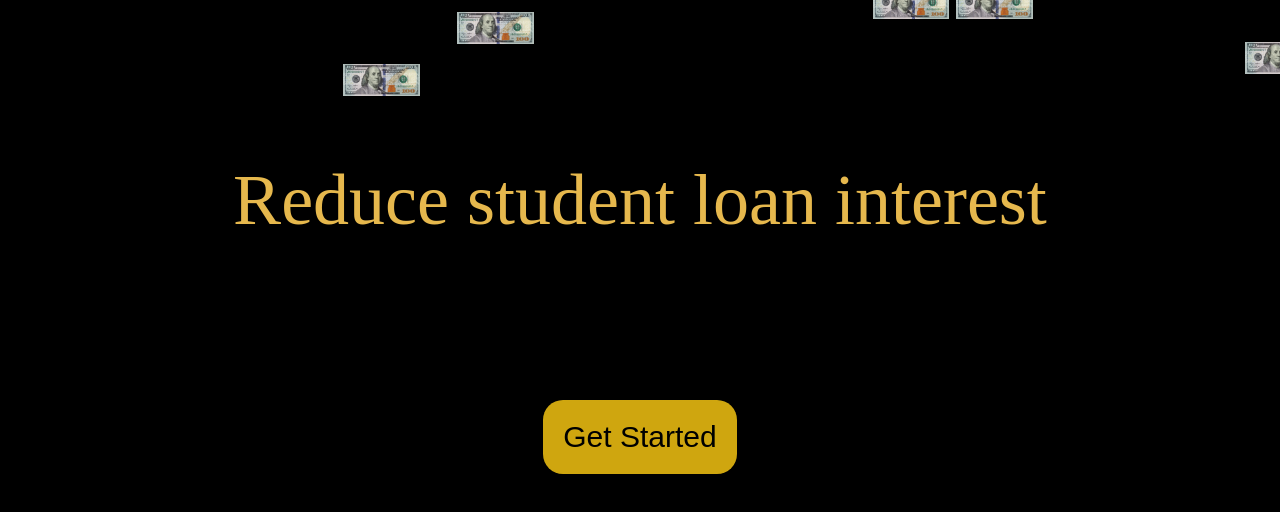
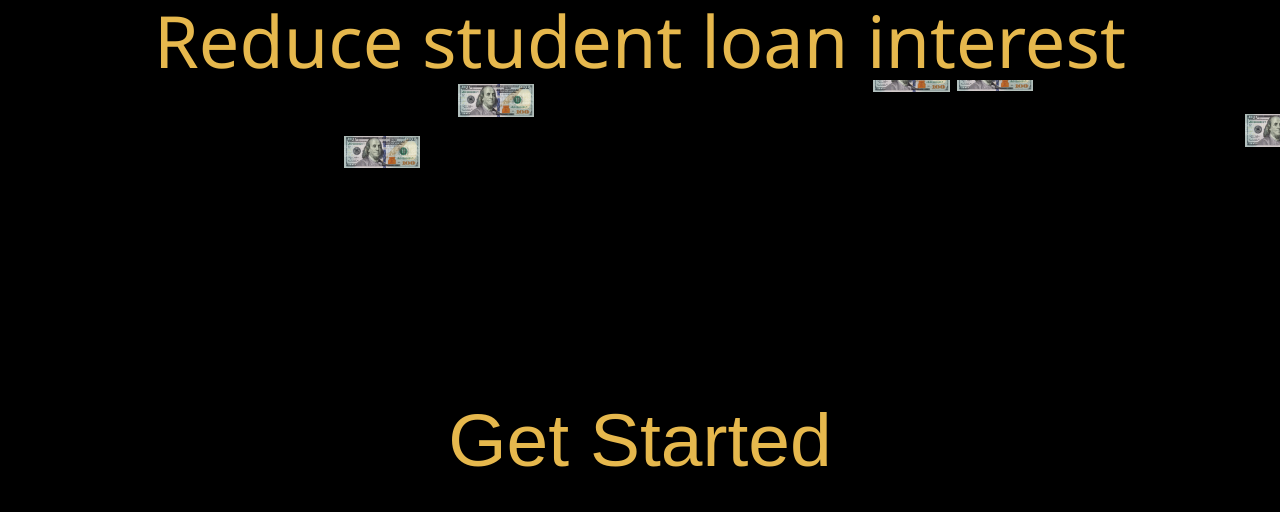
Before and after one commit to keatenluv/Personal-React, a React (Vite) app in the folder personal-website/: page /loans in a window 1280 px wide. Shown: the top 512 px of the page. Built offline with nearby package versions, Linux system fonts and the light colour scheme.

Commit message:
added loan input

```diff
--- a/personal-website/src/Loans/css/loan-landing.css
+++ b/personal-website/src/Loans/css/loan-landing.css
@@ -14,6 +14,7 @@ body, html{
     margin: 0;
     background-color: black;
     flex-direction: column;
+    font-family: 'Segoe UI', Tahoma, Geneva, Verdana, sans-serif;
     z-index: 1;
 }
 
@@ -39,9 +40,11 @@ body, html{
 .header {
     top: 20vh;
     left: 45%;
-    height: 50%;
+    height: 10vh;
+    width: 100vw;;
     opacity: 100%;
     display: flex;
+    background-color: black;
     justify-content: center;
     align-items: center;
     font-size: 72px;
@@ -52,7 +55,10 @@ body, html{
 }
 
 .get-started {
-    height: 50%;
+    height: 90vh;
+    display: flex;
+    align-items: center;
+    justify-content: center;
 }
 
 @keyframes load-button {
@@ -69,21 +75,21 @@ body, html{
 .get-started-button {
     border: none;
     border-radius: 20px;
-    font-size: 30px;
+    font-size: 75px;
     padding: 20px;
-    background-color: rgba(230, 184, 17, .9);
+    background-color: black;
+    color: #E6B84D;
     cursor: pointer;
     transition: .2s;
     animation-fill-mode: forwards;
     animation-name: load-button;
     animation-duration: 2s;
-    animation-delay: 1s;
     visibility: hidden;
     box-shadow: 2px 2px 4px rgba(0, 0, 0, 0.3);
 }
 
 .get-started-button:hover {
-    font-size: 35px;
+    font-size: 85px;
     padding: 25px;
     transform: translateY(-5px);
 }
--- a/personal-website/src/Loans/data-input.tsx
+++ b/personal-website/src/Loans/data-input.tsx
@@ -1,11 +1,52 @@
+import { useState } from 'react'
+import { remove } from 'three/examples/jsm/libs/tween.module.js';
+
+interface Loan {
+    id: number;
+    amount: number;
+    interestRate: number;
+}
 
 
 export default function DataForm() {
+
+    const [numOfLoans, setNumOfLoans] = useState<number>(1);
+    const [loans, setLoans] = useState<Loan[]>([]);
+
+    function modifyLoan(idx: number): void {
+        let newLoans = [...loans];
+
+        newLoans[idx];
+
+        setLoans(newLoans);
+    }
+
+    const addLoan = () => {
+        setNumOfLoans(x => x + 1);
+    }
+
+    const removeLoan = () => {
+        if (numOfLoans > 1){ setNumOfLoans(x => x - 1); }
+    }
+
     return (
         <div>
             <form>
-                <input type="text"></input>
+                {Array.from({ length: numOfLoans }, (_, index) => (
+                    <div key={index}>
+                        <label htmlFor={`amount${index}`}>Amount</label>
+                        <input type='number' id={`amount${index}`} name={`amount${index}`}/>
+                        <label htmlFor={`rate${index}`}>Intrest Rate</label>
+                        <input type='number' id={`rate${index}`} name={`rate${index}`}></input>
+                    </div>
+                ))}
             </form>
+            <button onClick={addLoan}>
+                Add another Loan
+            </button>
+            <button onClick={removeLoan}>
+                Remove Most recent loan
+            </button>
         </div>
     )
 }
--- a/personal-website/src/Loans/falling-bills.tsx
+++ b/personal-website/src/Loans/falling-bills.tsx
@@ -3,7 +3,7 @@ import png from './assets/100_bill.png';
 
 const FallingBill = ({ duration, imgCount, idx }: { duration: number, imgCount: number, idx: number}) => {
 
-    const [top, setTop] = useState(-5 - (idx % 200) * (Math.random() * (4 - 2) + 2));
+    const [top, setTop] = useState(4 - (idx % imgCount) * (Math.random() * (4 - 2) + 2));
     const [tran, setTran] = useState('none');
     const [left, setLeft] = useState(Math.random() * 100)
 
--- a/personal-website/src/Loans/loan-landing.tsx
+++ b/personal-website/src/Loans/loan-landing.tsx
@@ -39,22 +39,20 @@ export default function Loans() {
                 />
             )}
             <div className="header">
-                <TypeAnimation
+                Reduce student loan interest
+                {/* <TypeAnimation
                     sequence={[
                         'Reduce student loan interest'
                     ]}
                     speed={65}
                     cursor={false}
-                />
+                /> */}
             </div>
             <div className="get-started">
                 <Link to={"/loan-info"}>
                     <button className="get-started-button">Get Started</button>
                 </Link>
             </div>
-            {/* <div className="loan-input">
-
-            </div> */}
         </div>
     )
 }
```
Also changed, not shown: 1 other file (tests, documents, lock files or other folders).
